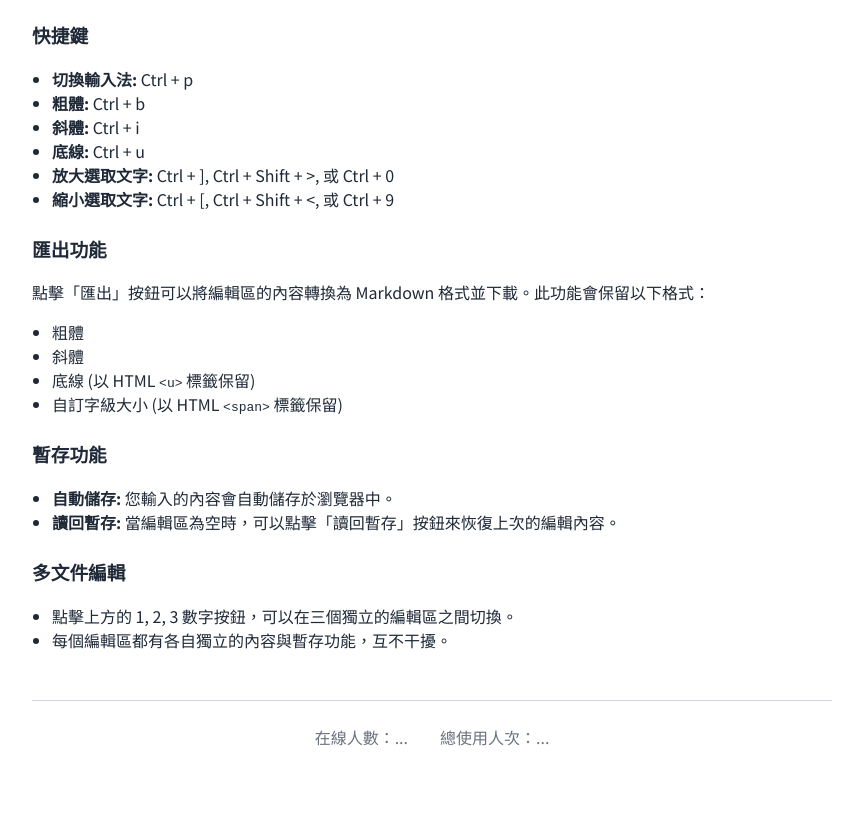
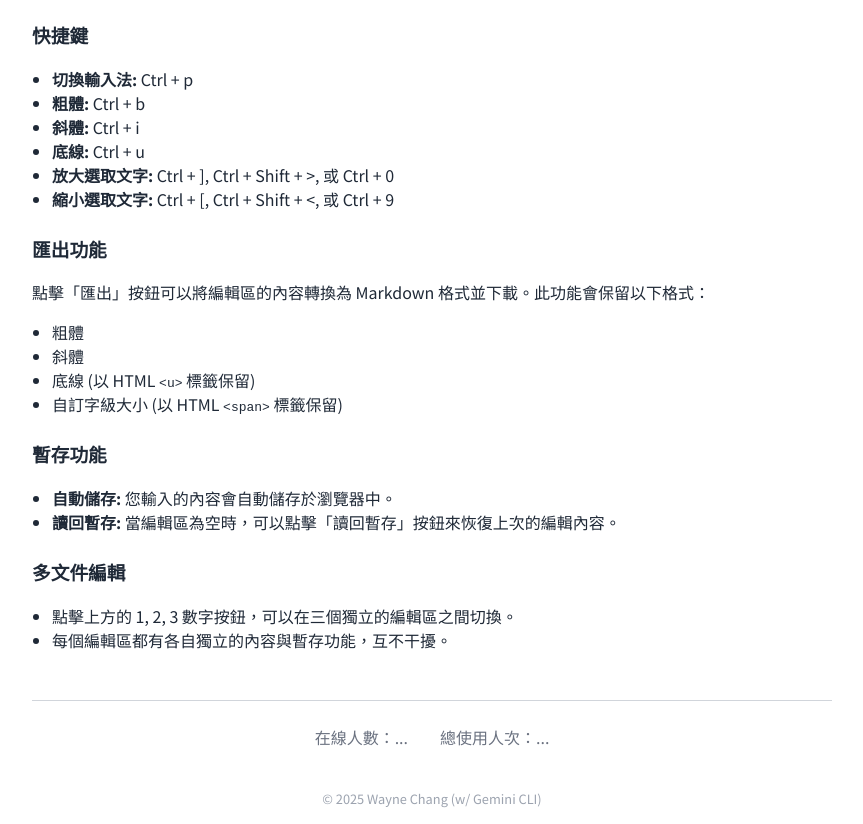
Before and after one commit to WayneChang65/web-liu, a plain HTML site: page description.html in a window 1280 px wide. Shown: the part 152-976 px from the top of the page, without its empty margins (208-1071 px from the left). Before the commit the page ends 933 px from the top, so only its background shows below. Drawn offline with Linux system fonts and the light colour scheme; no server answers.

Commit message:
feat(ui): Add and style site-wide footer
This commit introduces a new footer element across the application to provide author credit. It also includes layout adjustments to ensure correct placement and appearance.

- **Footer Element:**
  - Added a `<footer>` containing "© 2025 Wayne Chang (w/ Gemini CLI)" to both `index.html` and `description.html`.

- **Styling & Layout:**
  - Added global footer styles in `style.css` for typography, spacing, and color, including a dark mode variant.
  - Set `flex-direction: column` on the `body` element to correctly stack the main container and the new footer vertically.
  - Adjusted footer margins for immersive mode and the description page to ensure it is positioned closer to the main content.
  - Removed a conflicting `align-items` style on `description.html` to fix a centering issue.

```diff
--- a/description.html
+++ b/description.html
@@ -9,7 +9,6 @@
     <link rel="stylesheet" href="style.css">
     <style>
         body {
-            align-items: flex-start;
         }
         .container {
             text-align: left;
@@ -86,6 +85,9 @@
             border-top-color: #334155;
             color: #94a3b8;
         }
+        footer {
+            margin-top: 0.5rem;
+        }
     </style>
 </head>
 <body>
@@ -132,6 +134,9 @@
             <div id="total-visits">總使用人次：<span id="total-visits-count">...</span></div>
         </div>
     </div>
+    <footer>
+        © 2025 Wayne Chang (w/ Gemini CLI)
+    </footer>
     <script>
         // Apply dark mode if it was set on the main page
         const savedTheme = localStorage.getItem("theme") || "light";
--- a/style.css
+++ b/style.css
@@ -5,6 +5,7 @@ body {
     background-color: #ffffff;
     color: #1f2937;
     display: flex;
+    flex-direction: column;
     justify-content: center;
     align-items: center;
     min-height: 100vh;
@@ -501,3 +502,20 @@ body.dark-mode .mode-text.english {
         display: inline;
     }
 }
+
+footer {
+    margin-top: 2rem;
+    margin-bottom: 1rem;
+    font-size: 0.8rem;
+    color: #9ca3af; /* Light gray */
+    text-align: center;
+}
+
+body.dark-mode footer {
+    color: #6b7280; /* Slightly darker gray for dark mode */
+}
+
+body.immersive-mode footer {
+    margin-top: 0.5rem;
+    margin-bottom: 0.5rem;
+}
```
Also changed, not shown: index.html (+3 -0 lines), bug1.png (added).
